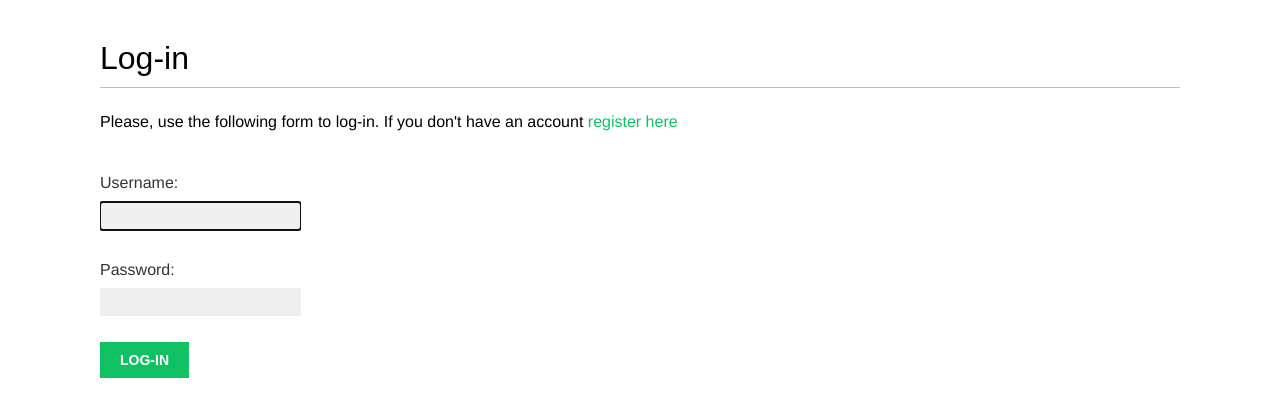
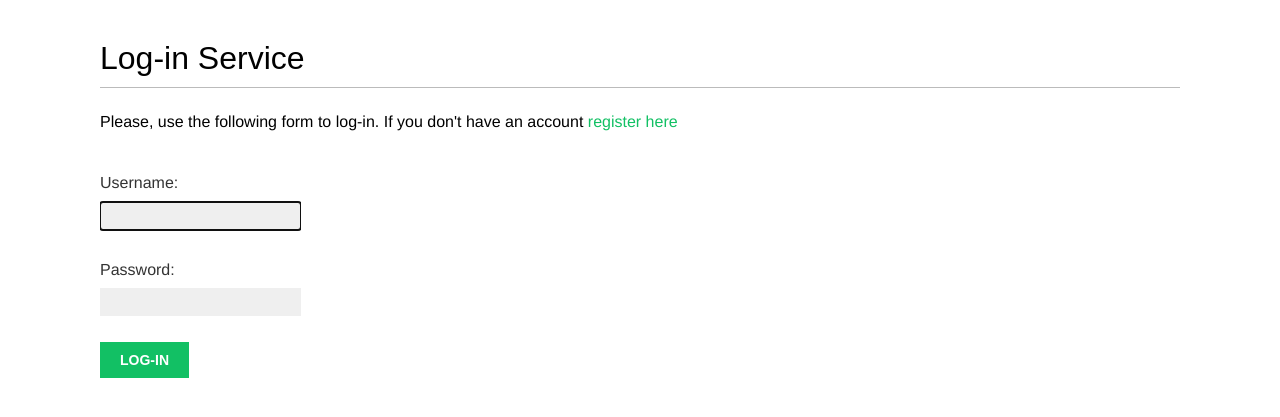
Before and after one commit to Payal41/djangoRepo, a Django app: page /learnAnDo/login/ in a window 1280 px wide. Shown: the part 47-464 px from the top of the page. Run offline with Django 3.2, Linux system fonts and the light colour scheme; some web fonts are replaced.

Commit message:
Chnage in login Html template

```diff
--- a/userModule/templates/registration/login.html
+++ b/userModule/templates/registration/login.html
@@ -3,7 +3,7 @@
 {% block title %}Log-in{% endblock %}
 
 {% block content %}
-  <h1>Log-in</h1>
+  <h1>Log-in Service</h1>
   {% if form.errors %}
     <p>
       Your username and password didn't match.
```
